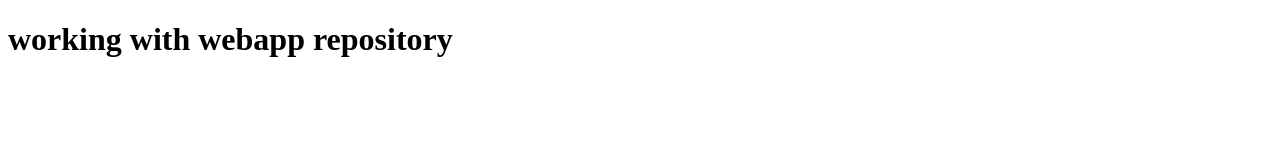
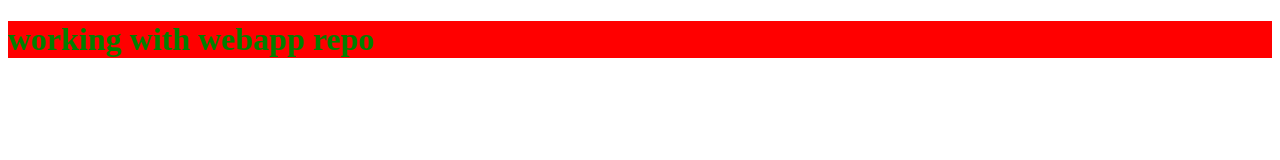
Before and after one commit to VadlaAbilash/webapp, a plain HTML site: page index.html in a window 1280 px wide. Drawn offline with Linux system fonts and the light colour scheme.

Commit message:
added styles.css and modified index.html file by develpoer 4

```diff
--- a/index.html
+++ b/index.html
@@ -4,8 +4,9 @@
     <meta charset="UTF-8">
     <meta name="viewport" content="width=device-width, initial-scale=1.0">
     <title>Document</title>
-</head>
+    <link rel ="stylesheet" href ="style.css"/>
+ </head>
 <body>
-    <h1> working with webapp repository</h1>
+    <h1> working with webapp repo</h1>
 </body>
 </html>
--- /dev/null
+++ b/style.css
@@ -0,0 +1,5 @@
+h1{
+    background-color: red;
+    color :green;
+
+}
```
